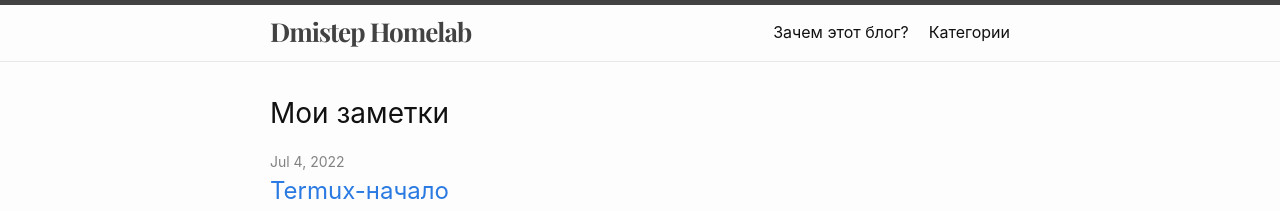
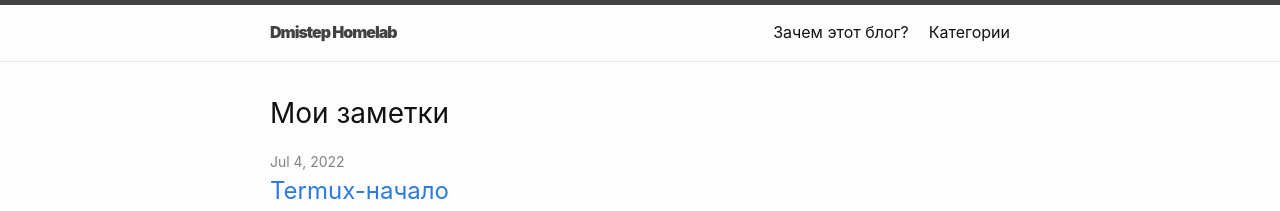
Before and after one commit to Dmistep/test-blog, a Jekyll site: the page built from index.md, in a window 1280 px wide. Shown: the top 211 px of the page. Built offline with Jekyll 4.4.1, drawn with Linux system fonts in a browser that asks for light colours.

Commit message:
update style.css

```diff
--- a/css/style.css
+++ b/css/style.css
@@ -197,9 +197,9 @@ table td {
 }
 
 .site-title {
-    font-family: "Playfair Display", Georgia, "Times New Roman", serif;
+    font-family: "Playfair Display", Georgia, "Times New Roman", serif/
     font-size: 26px;
-    font-weight: 300;
+    font-weight: 900;
     line-height: 54px;
     letter-spacing: -1px;
     margin-bottom: 0;
```
